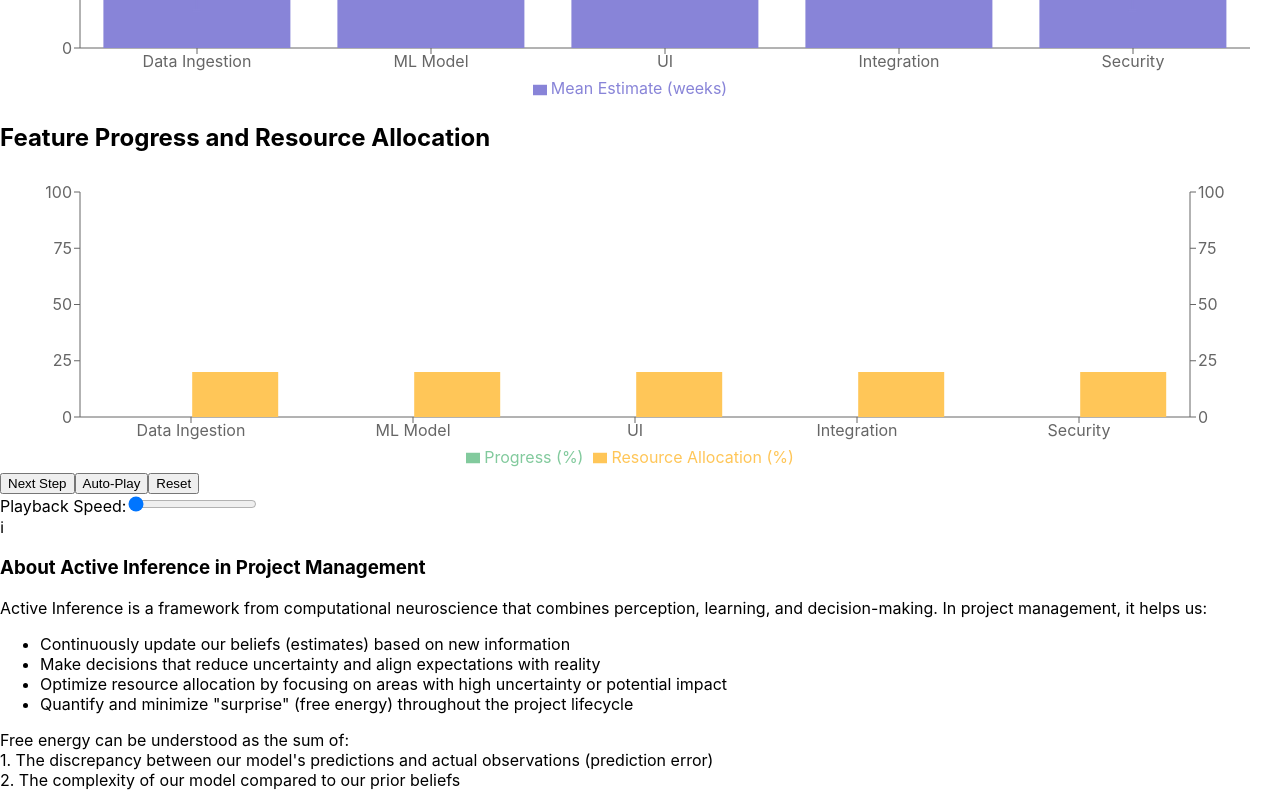
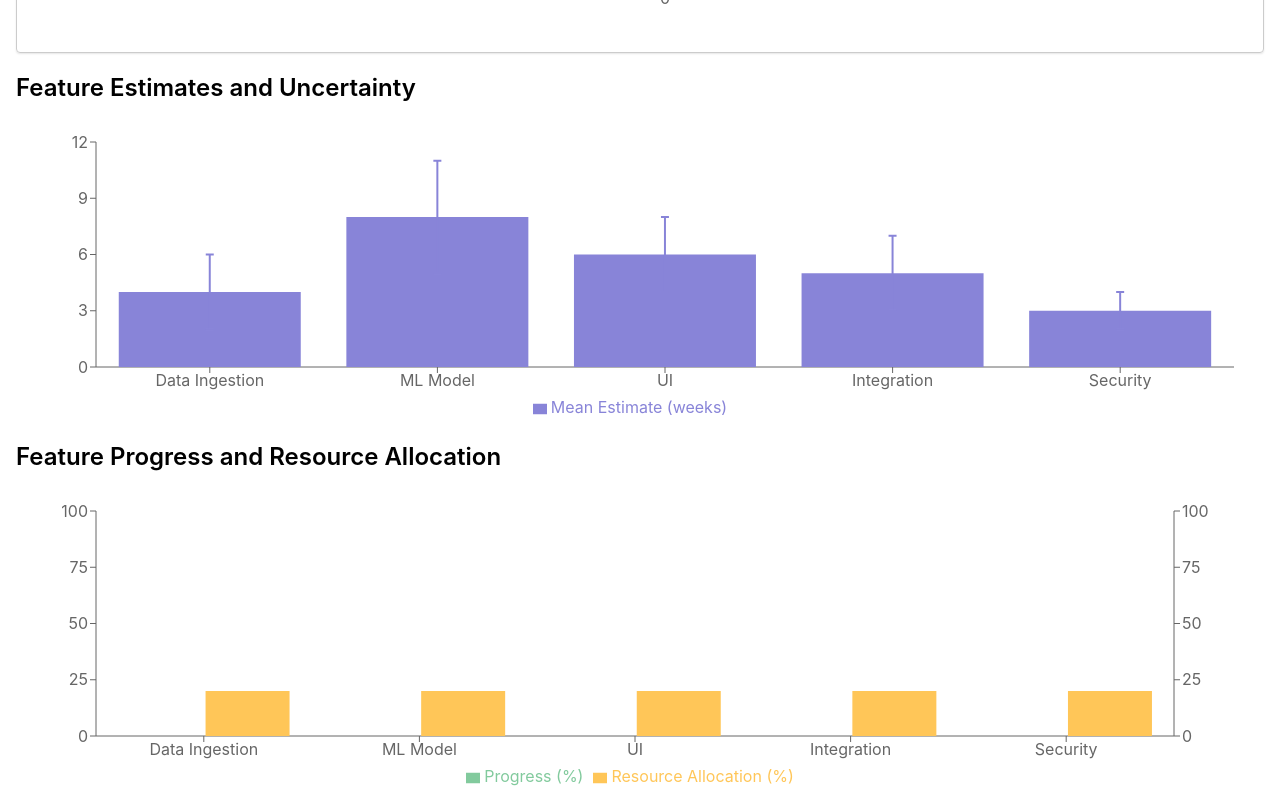
Before and after one commit to lawrencerowland/React_proj-apps, a React (Vite) app: page / in a window 1280 px wide. Shown: the part 1060-1860 px from the top of the page. Built offline with nearby package versions, Linux system fonts and the light colour scheme.

Commit message:
Add utility classes for styling

```diff
--- a/src/common/index.css
+++ b/src/common/index.css
@@ -11,3 +11,49 @@ code {
   font-family: source-code-pro, Menlo, Monaco, Consolas, 'Courier New',
     monospace;
 }
+
+/* Minimal utility classes */
+.border{border:1px solid #ccc;}
+.border-yellow-200{border-color:#fde68a;}
+.rounded{border-radius:0.25rem;}
+.rounded-lg{border-radius:0.5rem;}
+.shadow{box-shadow:0 1px 2px rgba(0,0,0,0.1);}
+.p-3{padding:0.75rem;}
+.p-4{padding:1rem;}
+.p-6{padding:1.5rem;}
+.px-2{padding-left:0.5rem;padding-right:0.5rem;}
+.px-4{padding-left:1rem;padding-right:1rem;}
+.py-1{padding-top:0.25rem;padding-bottom:0.25rem;}
+.py-2{padding-top:0.5rem;padding-bottom:0.5rem;}
+.mb-4{margin-bottom:1rem;}
+.mt-2{margin-top:0.5rem;}
+.mt-1{margin-top:0.25rem;}
+.mx-6{margin-left:1.5rem;margin-right:1.5rem;}
+.mx-auto{margin-left:auto;margin-right:auto;}
+.space-y-1>*+*{margin-top:0.25rem;}
+.space-y-2>*+*{margin-top:0.5rem;}
+.space-y-4>*+*{margin-top:1rem;}
+.space-x-2>*+*{margin-left:0.5rem;}
+.flex{display:flex;}
+.flex-wrap{flex-wrap:wrap;}
+.items-center{align-items:center;}
+.items-start{align-items:flex-start;}
+.justify-between{justify-content:space-between;}
+.justify-center{justify-content:center;}
+.gap-2{gap:0.5rem;}
+.whitespace-nowrap{white-space:nowrap;}
+.overflow-x-auto{overflow-x:auto;}
+.h-4{height:1rem;}
+.w-4{width:1rem;}
+.text-xs{font-size:0.75rem;}
+.text-sm{font-size:0.875rem;}
+.text-lg{font-size:1.125rem;}
+.text-2xl{font-size:1.5rem;}
+.font-medium{font-weight:500;}
+.font-semibold{font-weight:600;}
+.bg-blue-500{background-color:#3b82f6;}
+.bg-gray-200{background-color:#e5e7eb;}
+.bg-green-500{background-color:#10b981;}
+.bg-red-500{background-color:#ef4444;}
+.bg-yellow-50{background-color:#fefce8;}
+.text-white{color:#fff;}
```
